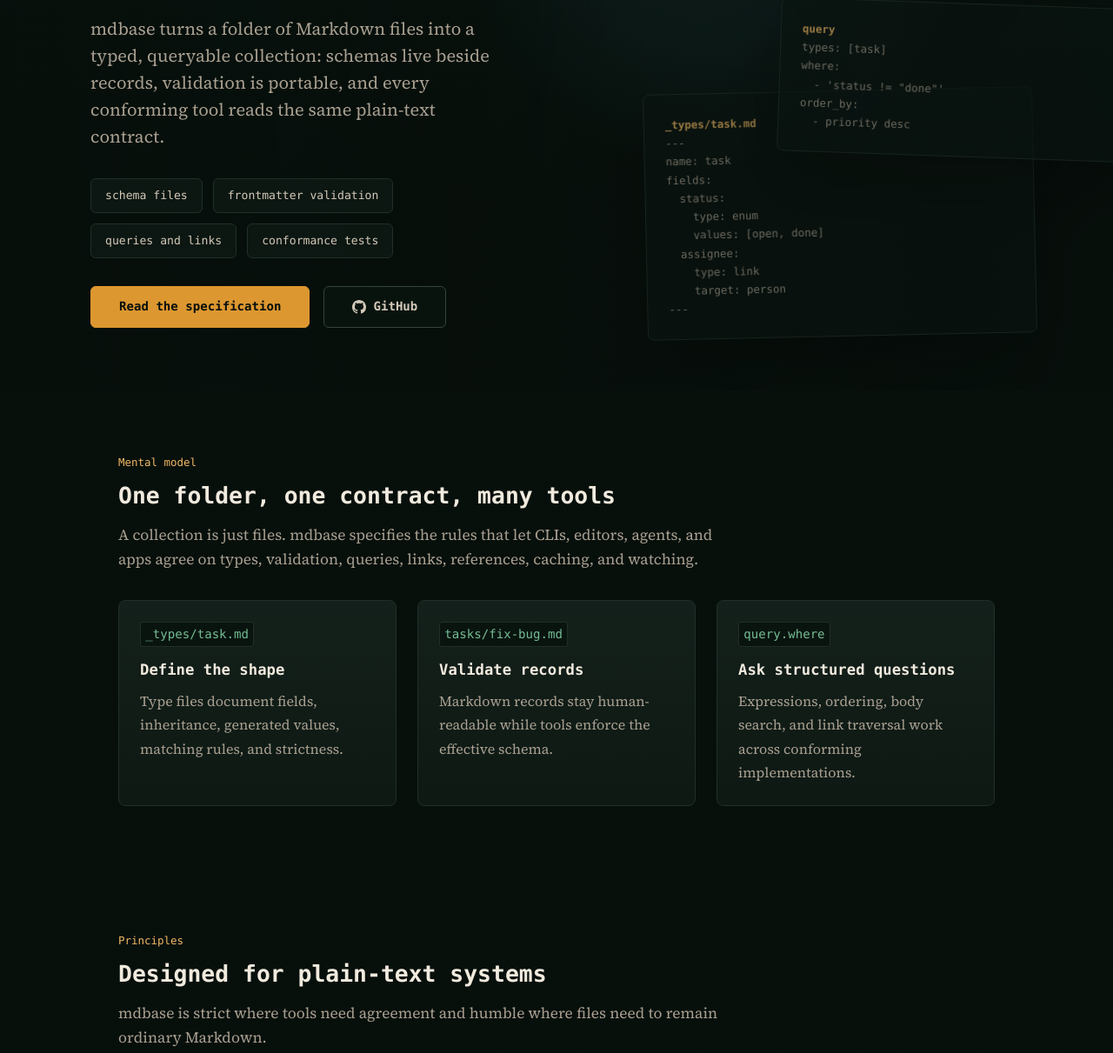
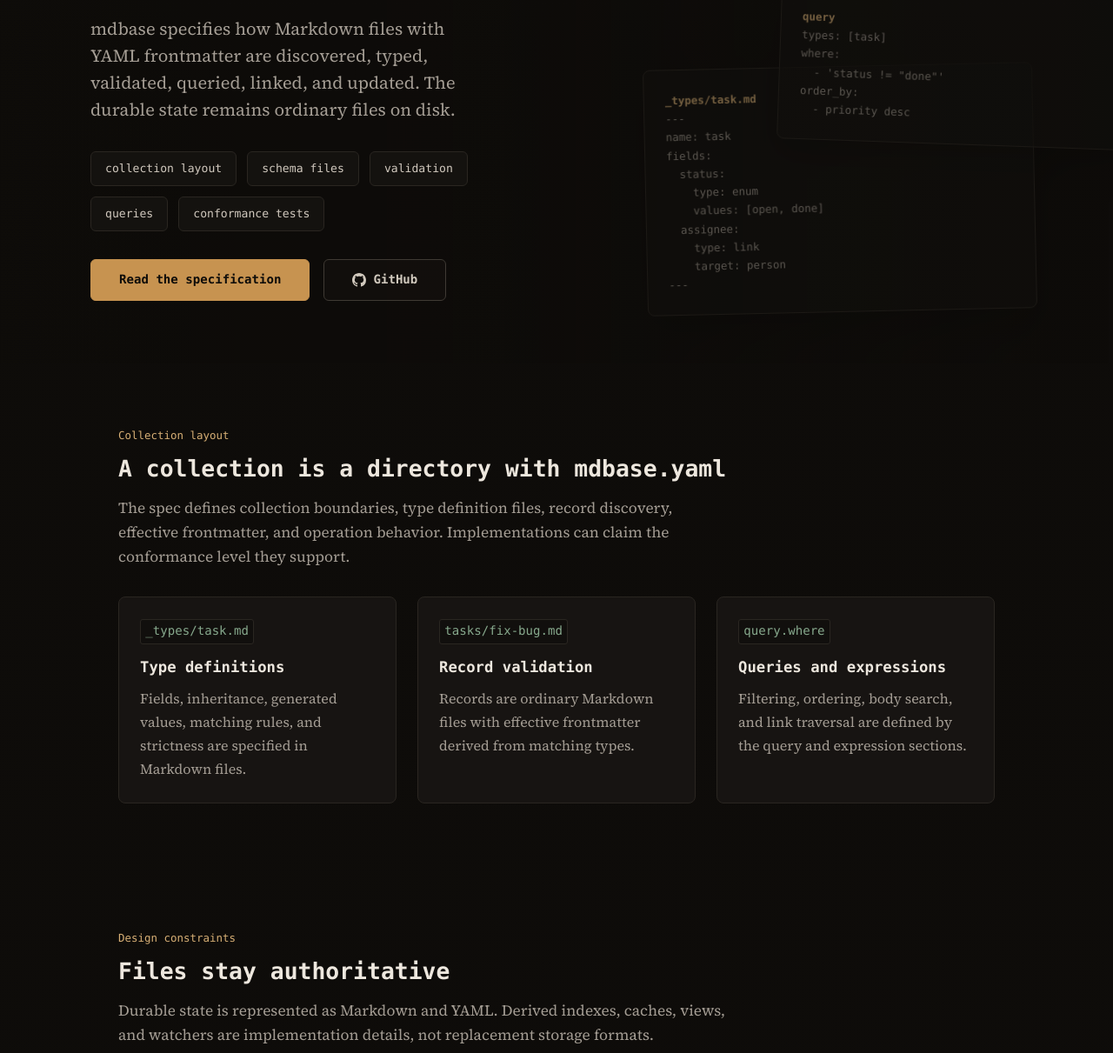
Before and after one commit to callumalpass/mdbase-spec, a website: page site/templates/index.html in a window 1280 px wide. Shown: the part 379-1590 px from the top of the page at 87% size. Drawn offline with Linux system fonts and the light colour scheme; files that its build step writes are made by us from their sources; a web font is replaced by a local one.

Commit message:
site: quiet landing page tone

```diff
--- a/site/static/style.css
+++ b/site/static/style.css
@@ -1,35 +1,35 @@
-/* mdbase.dev - technical field manual */
+/* mdbase.dev - technical specification site */
 
 @import url('https://fonts.googleapis.com/css2?family=Azeret+Mono:wght@400;500;600;700&family=Source+Serif+4:opsz,wght@8..60,400;8..60,500;8..60,600&display=swap');
 
 :root {
   color-scheme: dark;
 
-  --bg: oklch(16% 0.015 165);
-  --bg-elevated: oklch(20% 0.018 165);
-  --bg-panel: oklch(23% 0.02 165);
-  --bg-code: oklch(18% 0.02 165);
-  --bg-sidebar: oklch(18% 0.016 165);
-  --bg-header: oklch(16% 0.015 165 / 0.88);
+  --bg: oklch(15.5% 0.006 72);
+  --bg-elevated: oklch(19.5% 0.007 72);
+  --bg-panel: oklch(22.5% 0.008 72);
+  --bg-code: oklch(17% 0.006 72);
+  --bg-sidebar: oklch(17% 0.006 72);
+  --bg-header: oklch(15.5% 0.006 72 / 0.9);
 
-  --border: oklch(37% 0.025 165);
-  --border-soft: oklch(29% 0.022 165);
-  --border-strong: oklch(52% 0.05 78);
+  --border: oklch(35% 0.012 72);
+  --border-soft: oklch(27% 0.01 72);
+  --border-strong: oklch(47% 0.05 72);
 
-  --text: oklch(84% 0.026 82);
-  --text-dim: oklch(71% 0.024 82);
-  --text-muted: oklch(60% 0.024 82);
-  --text-bright: oklch(94% 0.018 82);
+  --text: oklch(84% 0.018 78);
+  --text-dim: oklch(70% 0.016 78);
+  --text-muted: oklch(58% 0.014 78);
+  --text-bright: oklch(93% 0.014 78);
 
-  --accent: oklch(73% 0.14 72);
-  --accent-deep: oklch(62% 0.12 72);
-  --accent-soft: oklch(73% 0.14 72 / 0.14);
-  --accent-strong: oklch(82% 0.12 76);
+  --accent: oklch(70% 0.105 72);
+  --accent-deep: oklch(56% 0.085 72);
+  --accent-soft: oklch(70% 0.105 72 / 0.11);
+  --accent-strong: oklch(78% 0.088 76);
 
-  --mint: oklch(74% 0.095 158);
-  --cyan: oklch(73% 0.095 220);
-  --violet: oklch(75% 0.085 292);
-  --rose: oklch(72% 0.11 20);
+  --mint: oklch(70% 0.055 150);
+  --cyan: oklch(70% 0.055 220);
+  --violet: oklch(70% 0.05 292);
+  --rose: oklch(68% 0.07 20);
 
   --mono: 'Azeret Mono', 'Menlo', 'Consolas', monospace;
   --serif: 'Source Serif 4', 'Georgia', serif;
@@ -77,7 +77,7 @@ body {
   line-height: 1.7;
   color: var(--text);
   background:
-    linear-gradient(180deg, oklch(18% 0.018 165) 0%, var(--bg) 38rem),
+    linear-gradient(180deg, oklch(16.8% 0.006 72) 0%, var(--bg) 26rem),
     var(--bg);
 }
 
@@ -88,10 +88,10 @@ body::before {
   z-index: -1;
   pointer-events: none;
   background-image:
-    linear-gradient(90deg, oklch(100% 0 0 / 0.025) 1px, transparent 1px),
-    linear-gradient(0deg, oklch(100% 0 0 / 0.025) 1px, transparent 1px);
+    linear-gradient(90deg, oklch(100% 0 0 / 0.018) 1px, transparent 1px),
+    linear-gradient(0deg, oklch(100% 0 0 / 0.018) 1px, transparent 1px);
   background-size: 1.5rem 1.5rem;
-  mask-image: linear-gradient(180deg, black, transparent 85%);
+  mask-image: linear-gradient(180deg, black, transparent 65%);
 }
 
 ::selection {
@@ -189,7 +189,7 @@ blockquote {
   padding: var(--space-md) var(--space-lg);
   border: 1px solid var(--border-soft);
   border-radius: var(--radius-md);
-  background: oklch(21% 0.018 165 / 0.72);
+  background: oklch(20% 0.007 72 / 0.72);
   color: var(--text-dim);
   font-style: italic;
 }
@@ -394,7 +394,7 @@ tr:hover td {
   inset: var(--header-h) 0 0;
   z-index: 0;
   pointer-events: none;
-  opacity: 0.62;
+  opacity: 0.5;
 }
 
 .hero-scene::before {
@@ -402,8 +402,7 @@ tr:hover td {
   position: absolute;
   inset: 0;
   background:
-    radial-gradient(circle at 64% 30%, oklch(73% 0.095 220 / 0.16), transparent 18rem),
-    linear-gradient(90deg, var(--bg) 0%, oklch(16% 0.015 165 / 0.66) 45%, transparent 100%);
+    linear-gradient(90deg, var(--bg) 0%, oklch(15.5% 0.006 72 / 0.82) 45%, transparent 100%);
 }
 
 .scene-card {
@@ -412,8 +411,8 @@ tr:hover td {
   padding: var(--space-lg);
   border: 1px solid var(--border-soft);
   border-radius: var(--radius-lg);
-  background: oklch(19% 0.018 165 / 0.72);
-  box-shadow: 0 2rem 5rem oklch(5% 0.02 165 / 0.42);
+  background: oklch(18% 0.006 72 / 0.72);
+  box-shadow: 0 1rem 2.5rem oklch(5% 0.004 72 / 0.28);
   transform: rotate(var(--tilt, 0deg));
 }
 
@@ -525,7 +524,7 @@ tr:hover td {
   padding: 0 var(--space-md);
   border: 1px solid var(--border-soft);
   border-radius: var(--radius-md);
-  background: oklch(20% 0.018 165 / 0.8);
+  background: oklch(19.5% 0.007 72 / 0.8);
   color: var(--text);
   font-family: var(--mono);
   font-size: 0.82rem;
@@ -568,7 +567,7 @@ tr:hover td {
 
 .btn-ghost {
   color: var(--text);
-  background: oklch(19% 0.018 165 / 0.64);
+  background: oklch(18.5% 0.007 72 / 0.64);
   border-color: var(--border);
 }
 
@@ -619,7 +618,7 @@ tr:hover td {
   padding: var(--space-lg);
   border: 1px solid var(--border-soft);
   border-radius: var(--radius-lg);
-  background: linear-gradient(180deg, var(--bg-panel), var(--bg-elevated));
+  background: var(--bg-elevated);
 }
 
 .proof-step code {
@@ -874,7 +873,7 @@ tr:hover td {
   width: 0.34rem;
   height: 0.34rem;
   border-radius: 50%;
-  background: var(--mint);
+  background: var(--border-strong);
 }
 
 .eco-link {
@@ -1105,7 +1104,7 @@ tr:hover td {
     transform: translateX(-110%);
     transition: transform 280ms var(--ease-out);
     border-right: 1px solid var(--border);
-    box-shadow: 1.5rem 0 3rem oklch(4% 0.02 165 / 0.5);
+    box-shadow: 1.5rem 0 3rem oklch(4% 0.006 72 / 0.45);
   }
 
   .spec-sidebar.open {
@@ -1122,7 +1121,7 @@ tr:hover td {
     z-index: 40;
     display: block;
     border: 0;
-    background: oklch(7% 0.02 165 / 0.64);
+    background: oklch(7% 0.006 72 / 0.64);
   }
 
   .sidebar-scrim[hidden] {
@@ -1289,7 +1288,7 @@ tr:hover td {
 
 @media print {
   body {
-    color: oklch(18% 0.015 165);
+    color: oklch(18% 0.006 72);
     background: oklch(98% 0.01 82);
   }
 
--- a/site/templates/index.html
+++ b/site/templates/index.html
@@ -20,7 +20,7 @@
       mdbase
     </a>
     <nav class="landing-nav" aria-label="Primary">
-      <a href="#principles" class="hide-mobile">Principles</a>
+      <a href="#principles" class="hide-mobile">Constraints</a>
       <a href="#examples" class="hide-mobile">Examples</a>
       <a href="#implementors" class="hide-mobile">Implementors</a>
       <a href="ecosystem.html">Ecosystem</a>
@@ -71,14 +71,15 @@ order_by:
         </div>
         <h1>Typed Markdown <span class="accent">Collections</span></h1>
         <p class="hero-sub">
-          mdbase turns a folder of Markdown files into a typed, queryable collection:
-          schemas live beside records, validation is portable, and every conforming
-          tool reads the same plain-text contract.
+          mdbase specifies how Markdown files with YAML frontmatter are discovered,
+          typed, validated, queried, linked, and updated. The durable state remains
+          ordinary files on disk.
         </p>
         <ul class="hero-proof" aria-label="Specification coverage">
+          <li>collection layout</li>
           <li>schema files</li>
-          <li>frontmatter validation</li>
-          <li>queries and links</li>
+          <li>validation</li>
+          <li>queries</li>
           <li>conformance tests</li>
         </ul>
         <div class="hero-actions">
@@ -92,39 +93,40 @@ order_by:
     </section>
 
     <section class="landing-section" id="quick-model">
-      <div class="section-kicker">Mental model</div>
-      <h2 class="section-title">One folder, one contract, many tools</h2>
+      <div class="section-kicker">Collection layout</div>
+      <h2 class="section-title">A collection is a directory with mdbase.yaml</h2>
       <p class="section-intro">
-        A collection is just files. mdbase specifies the rules that let CLIs,
-        editors, agents, and apps agree on types, validation, queries, links,
-        references, caching, and watching.
+        The spec defines collection boundaries, type definition files, record
+        discovery, effective frontmatter, and operation behavior. Implementations
+        can claim the conformance level they support.
       </p>
 
       <div class="proof-flow">
         <div class="proof-step">
           <code>_types/task.md</code>
-          <h3>Define the shape</h3>
-          <p>Type files document fields, inheritance, generated values, matching rules, and strictness.</p>
+          <h3>Type definitions</h3>
+          <p>Fields, inheritance, generated values, matching rules, and strictness are specified in Markdown files.</p>
         </div>
         <div class="proof-step">
           <code>tasks/fix-bug.md</code>
-          <h3>Validate records</h3>
-          <p>Markdown records stay human-readable while tools enforce the effective schema.</p>
+          <h3>Record validation</h3>
+          <p>Records are ordinary Markdown files with effective frontmatter derived from matching types.</p>
         </div>
         <div class="proof-step">
           <code>query.where</code>
-          <h3>Ask structured questions</h3>
-          <p>Expressions, ordering, body search, and link traversal work across conforming implementations.</p>
+          <h3>Queries and expressions</h3>
+          <p>Filtering, ordering, body search, and link traversal are defined by the query and expression sections.</p>
         </div>
       </div>
     </section>
 
     <section class="landing-section" id="principles">
-      <div class="section-kicker">Principles</div>
-      <h2 class="section-title">Designed for plain-text systems</h2>
+      <div class="section-kicker">Design constraints</div>
+      <h2 class="section-title">Files stay authoritative</h2>
       <p class="section-intro">
-        mdbase is strict where tools need agreement and humble where files need
-        to remain ordinary Markdown.
+        Durable state is represented as Markdown and YAML. Derived indexes,
+        caches, views, and watchers are implementation details, not replacement
+        storage formats.
       </p>
 
       <div class="principles">
@@ -146,7 +148,7 @@ order_by:
         <div class="principle">
           <div class="principle-num">04</div>
           <h3>Portable by default</h3>
-          <p>Collections work with any conforming tool. Templates, plugins, and agents share one contract.</p>
+          <p>Collections work with any conforming tool. Templates, plugins, and agents rely on the same specified behavior.</p>
         </div>
         <div class="principle">
           <div class="principle-num">05</div>
@@ -237,7 +239,7 @@ priority ?? <span class="number">3</span></code></pre>
 
     <section class="landing-section" id="conformance">
       <div class="section-kicker">Conformance</div>
-      <h2 class="section-title">Six levels, from core CRUD to full watch mode</h2>
+      <h2 class="section-title">Conformance levels</h2>
       <p class="section-intro">Implementations claim conformance at the level they support. Each level includes every level before it.</p>
 
       <div class="levels" aria-label="Conformance levels">
@@ -252,8 +254,8 @@ priority ?? <span class="number">3</span></code></pre>
 
     <section class="landing-section" id="implementors">
       <div class="section-kicker">Implementors</div>
-      <h2 class="section-title">Build a conforming implementation quickly</h2>
-      <p class="section-intro">Start with the quickstart and adapter template, then run the shared conformance runner.</p>
+      <h2 class="section-title">Implementation resources</h2>
+      <p class="section-intro">The repository includes adapter documentation, a reference runner, fixtures, and lookup material for implementors.</p>
 
       <div class="eco-grid">
         <div class="eco-card">
```
Also changed, not shown: DESIGN.md (+25 -23 lines), PRODUCT.md (+4 -3 lines).
